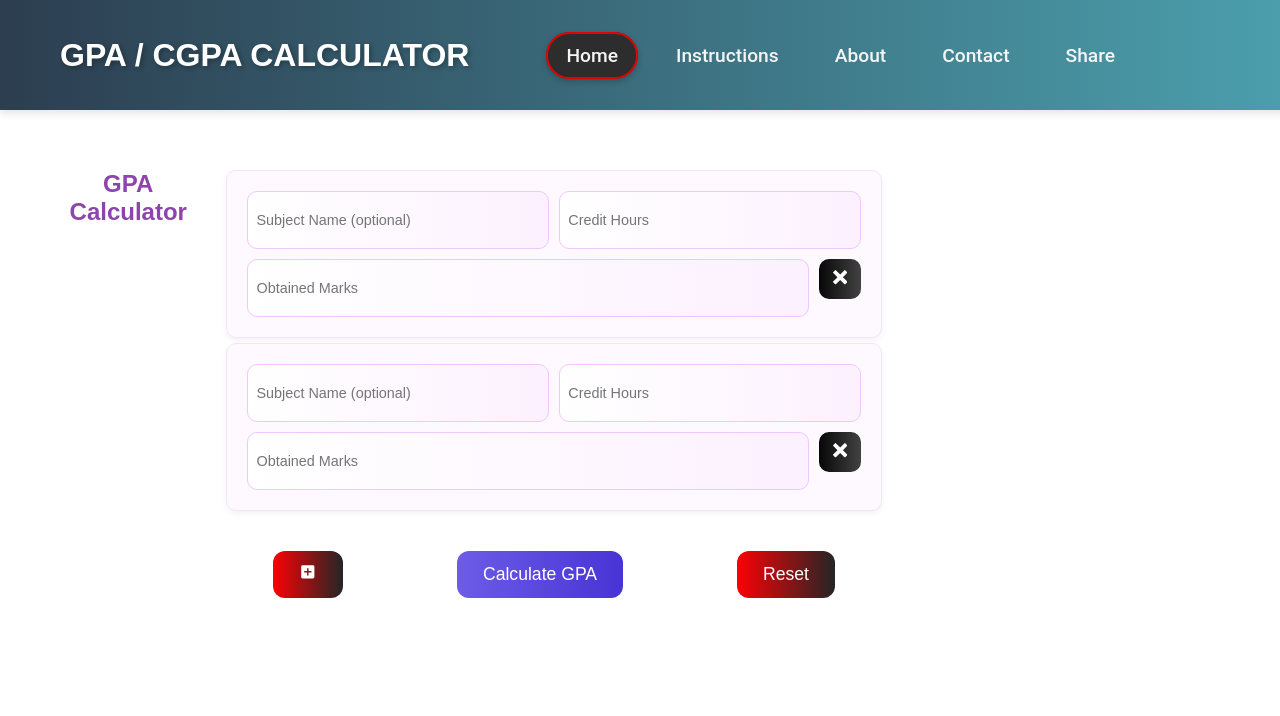
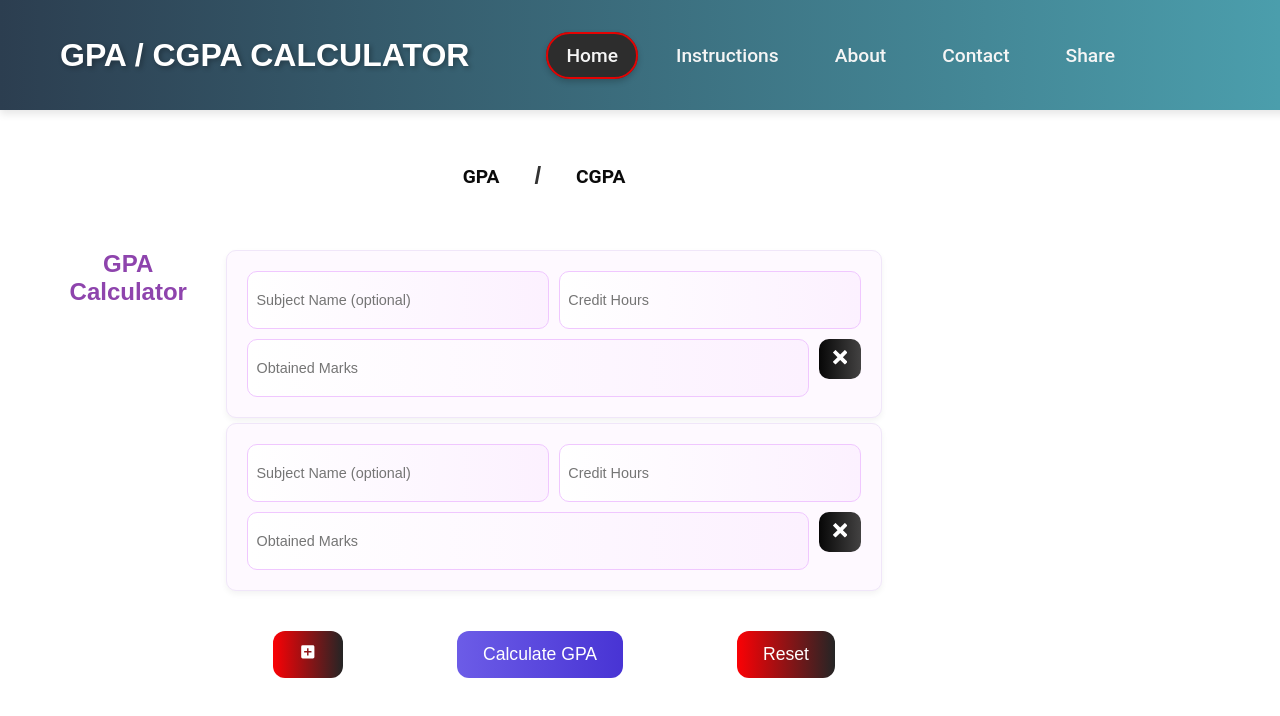
Before and after one commit to Balaj-Maqbool/GPA-CGPA--Calculator, a React (Vite) app: page / in a window 1280 px wide. Shown: the top 716 px of the page. Built offline with nearby package versions, Linux system fonts and the light colour scheme.

Commit message:
adding lowernavbar

```diff
--- a/src/App.jsx
+++ b/src/App.jsx
@@ -19,7 +19,7 @@ function App() {
           element={
             <>
               <Navbar />
-              {/* <LowerNavbar/> */}
+              <LowerNavbar/>
               <GPA_calculator />
             </>
           }
--- a/src/Components/Navbar/Navbar.css
+++ b/src/Components/Navbar/Navbar.css
@@ -78,8 +78,7 @@
 /* 🔸 Lower Navbar (Always Right Below Main Navbar) */
 .lower-navbar {
   position: relative;
-  top: 17vh; /* Ensurs it sits right below the main navbar */
-  width: 100%;
+  top: 17vh;
   /* background: rgb(208, 241, 252); */
   display: flex;
   justify-content: center;
```
